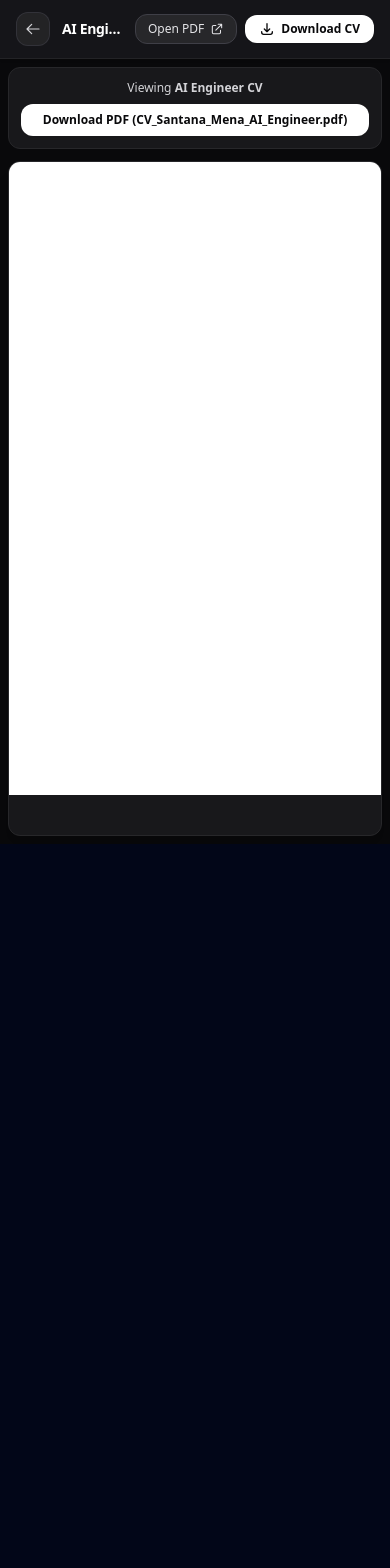
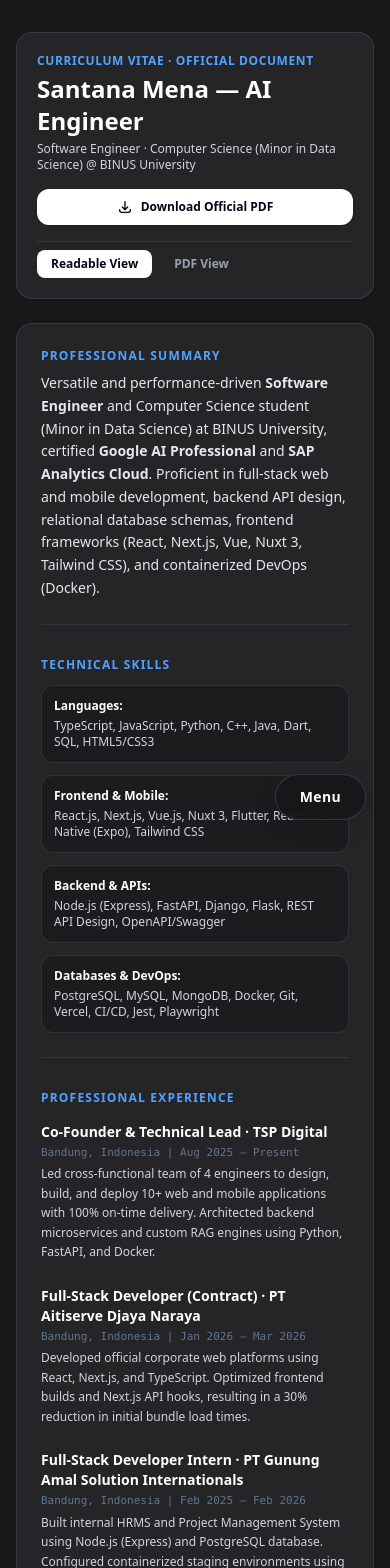
Before and after one commit to santanamnaa/santana-portofolio, a Next.js app: page /ai-engineer in a window 390 px wide. Shown: the top 1568 px of the page. Before the commit the page ends 844 px from the top, so only its background shows below. Built offline with nearby package versions, Linux system fonts and the light colour scheme; a web font is replaced by a local one.

Commit message:
feat: make CV pages 100% mobile-responsive with crisp readable document view & optional PDF tab

```diff
--- a/src/components/DirectPDFView.tsx
+++ b/src/components/DirectPDFView.tsx
@@ -1,7 +1,8 @@
 "use client";
 
-import React from "react";
+import React, { useState } from "react";
 import Link from "next/link";
+import { Navbar } from "./Navbar";
 
 interface DirectPDFViewProps {
   title: string;
@@ -9,91 +10,195 @@ interface DirectPDFViewProps {
 }
 
 export const DirectPDFView = ({ title, pdfFileName }: DirectPDFViewProps) => {
+  const [activeTab, setActiveTab] = useState<"document" | "preview">("document");
   const pdfPath = `/cv/${pdfFileName}`;
 
   return (
-    <div className="min-h-screen bg-zinc-950 text-white flex flex-col font-sans" suppressHydrationWarning>
+    <div className="min-h-screen bg-slate-50 dark:bg-zinc-900 text-slate-900 dark:text-gray-100 transition-colors duration-500 font-sans" suppressHydrationWarning>
+      <Navbar />
 
-      {/* Top Floating Control Bar - Minimalist Monochrome Dark */}
-      <header className="sticky top-0 z-50 bg-zinc-900/90 backdrop-blur-md border-b border-zinc-800/80 px-4 py-3 sm:px-6 flex items-center justify-between gap-3 shadow-sm">
-        <div className="flex items-center gap-3 min-w-0">
-          <Link
-            href="/"
-            className="p-2 rounded-xl bg-zinc-800/80 hover:bg-zinc-700 text-zinc-300 hover:text-white transition-colors text-xs sm:text-sm font-medium flex items-center gap-1.5 shrink-0 border border-zinc-700/60"
-          >
-            <svg className="w-4 h-4" fill="none" stroke="currentColor" viewBox="0 0 24 24">
-              <path strokeLinecap="round" strokeLinejoin="round" strokeWidth={1.8} d="M10 19l-7-7m0 0l7-7m-7 7h18" />
-            </svg>
-            <span className="hidden sm:inline">Home</span>
-          </Link>
+      <main className="py-8 sm:py-12 px-4">
+        <div className="max-w-4xl mx-auto space-y-6">
 
-          <div className="min-w-0">
-            <h1 className="text-sm sm:text-base font-bold text-white tracking-tight truncate font-heading">
-              {title} CV
+          {/* Header Card */}
+          <div className="bg-white dark:bg-zinc-800/90 border border-slate-200/90 dark:border-zinc-700/80 rounded-2xl p-5 sm:p-8 shadow-sm space-y-4">
+            <div className="flex flex-col sm:flex-row sm:items-center justify-between gap-4">
+              <div>
+                <div className="text-xs font-bold text-blue-600 dark:text-blue-400 uppercase tracking-wider mb-1">
+                  Curriculum Vitae &middot; Official Document
+                </div>
+                <h1 className="text-2xl sm:text-3xl font-black text-slate-900 dark:text-white font-heading">
+                  Santana Mena &mdash; {title}
                 </h1>
-            <p className="text-[11px] text-zinc-400 truncate hidden sm:block">
-              Santana Mena &middot; {pdfFileName}
+                <p className="text-xs sm:text-sm text-slate-600 dark:text-gray-300 mt-1">
+                  Software Engineer &middot; Computer Science (Minor in Data Science) @ BINUS University
                 </p>
               </div>
-        </div>
 
-        {/* Action Buttons: Open & Download (Monochrome) */}
-        <div className="flex items-center gap-2 sm:gap-3 shrink-0">
-          <a
-            href={pdfPath}
-            target="_blank"
-            rel="noopener noreferrer"
-            className="px-3 py-1.5 sm:px-4 sm:py-2 rounded-xl bg-zinc-800 hover:bg-zinc-700 text-zinc-200 text-xs sm:text-sm font-medium transition-colors border border-zinc-700 inline-flex items-center gap-1.5"
-          >
-            <span>Open PDF</span>
-            <svg className="w-3.5 h-3.5" fill="none" stroke="currentColor" viewBox="0 0 24 24">
-              <path strokeLinecap="round" strokeLinejoin="round" strokeWidth={1.8} d="M10 6H6a2 2 0 00-2 2v10a2 2 0 002 2h10a2 2 0 002-2v-4M14 4h6m0 0v6m0-6L10 14" />
-            </svg>
-          </a>
-
+              {/* Download Action Button */}
+              <div className="shrink-0 flex items-center gap-2">
                 <a
                   href={pdfPath}
                   download={pdfFileName}
-            className="px-3.5 py-1.5 sm:px-4 sm:py-2 rounded-xl bg-white hover:bg-zinc-200 text-zinc-950 text-xs sm:text-sm font-semibold transition-colors shadow-xs inline-flex items-center gap-1.5 cursor-pointer"
+                  className="w-full sm:w-auto px-5 py-2.5 rounded-xl bg-slate-900 dark:bg-white text-white dark:text-slate-950 font-bold text-xs hover:bg-blue-600 dark:hover:bg-slate-200 transition-all shadow-sm inline-flex items-center justify-center gap-2"
                 >
                   <svg className="w-4 h-4" fill="none" stroke="currentColor" viewBox="0 0 24 24">
                     <path strokeLinecap="round" strokeLinejoin="round" strokeWidth={2} d="M4 16v1a3 3 0 003 3h10a3 3 0 003-3v-1m-4-4l-4 4m0 0l-4-4m4 4V4" />
                   </svg>
-            <span>Download CV</span>
-          </a>
-        </div>
-      </header>
-
-      {/* Main Container */}
-      <main className="flex-1 w-full flex flex-col p-2 sm:p-4 max-w-7xl mx-auto">
-
-        {/* Mobile Action Card */}
-        <div className="block sm:hidden bg-zinc-900 border border-zinc-800 rounded-xl p-3 mb-3 text-center">
-          <p className="text-xs text-zinc-300 mb-2">
-            Viewing <strong>{title} CV</strong>
-          </p>
-          <div className="flex gap-2 justify-center">
-            <a
-              href={pdfPath}
-              download={pdfFileName}
-              className="px-4 py-2 bg-white text-zinc-950 text-xs font-bold rounded-xl shadow-xs w-full text-center"
-            >
-              Download PDF ({pdfFileName})
+                  <span>Download Official PDF</span>
                 </a>
               </div>
             </div>
 
-        {/* Embedded PDF Viewer */}
-        <div className="flex-1 w-full min-h-[75vh] sm:min-h-[85vh] rounded-xl overflow-hidden border border-zinc-800 bg-zinc-900 shadow-xl relative">
+            {/* View Switcher Tabs */}
+            <div className="flex items-center gap-2 pt-2 border-t border-slate-100 dark:border-zinc-700/60">
+              <button
+                onClick={() => setActiveTab("document")}
+                className={`px-3.5 py-1.5 rounded-lg text-xs font-bold transition-colors ${
+                  activeTab === "document"
+                    ? "bg-slate-900 dark:bg-white text-white dark:text-slate-950"
+                    : "text-slate-600 dark:text-gray-400 hover:text-slate-900 dark:hover:text-white"
+                }`}
+              >
+                Readable View
+              </button>
+              <button
+                onClick={() => setActiveTab("preview")}
+                className={`px-3.5 py-1.5 rounded-lg text-xs font-bold transition-colors ${
+                  activeTab === "preview"
+                    ? "bg-slate-900 dark:bg-white text-white dark:text-slate-950"
+                    : "text-slate-600 dark:text-gray-400 hover:text-slate-900 dark:hover:text-white"
+                }`}
+              >
+                PDF View
+              </button>
+            </div>
+          </div>
+
+          {/* Tab 1: Readable Document View (100% Mobile Responsive, Zero Cutoff) */}
+          {activeTab === "document" && (
+            <div className="bg-white dark:bg-zinc-800/90 border border-slate-200/90 dark:border-zinc-700/80 rounded-2xl p-6 sm:p-10 shadow-sm space-y-8">
+
+              {/* Summary Section */}
+              <div className="space-y-2 pb-6 border-b border-slate-100 dark:border-zinc-700/60">
+                <h2 className="text-xs font-extrabold text-blue-600 dark:text-blue-400 uppercase tracking-widest">
+                  Professional Summary
+                </h2>
+                <p className="text-sm text-slate-700 dark:text-gray-200 leading-relaxed font-sans">
+                  Versatile and performance-driven <strong>Software Engineer</strong> and Computer Science student (Minor in Data Science) at BINUS University, certified <strong>Google AI Professional</strong> and <strong>SAP Analytics Cloud</strong>. Proficient in full-stack web and mobile development, backend API design, relational database schemas, frontend frameworks (React, Next.js, Vue, Nuxt 3, Tailwind CSS), and containerized DevOps (Docker).
+                </p>
+              </div>
+
+              {/* Technical Skills */}
+              <div className="space-y-3 pb-6 border-b border-slate-100 dark:border-zinc-700/60">
+                <h2 className="text-xs font-extrabold text-blue-600 dark:text-blue-400 uppercase tracking-widest">
+                  Technical Skills
+                </h2>
+                <div className="grid grid-cols-1 sm:grid-cols-2 gap-3 text-xs">
+                  <div className="bg-slate-50 dark:bg-zinc-900/60 p-3 rounded-xl border border-slate-200/80 dark:border-zinc-700/60">
+                    <span className="font-bold text-slate-900 dark:text-white block mb-1">Languages:</span>
+                    <span className="text-slate-600 dark:text-gray-300">TypeScript, JavaScript, Python, C++, Java, Dart, SQL, HTML5/CSS3</span>
+                  </div>
+                  <div className="bg-slate-50 dark:bg-zinc-900/60 p-3 rounded-xl border border-slate-200/80 dark:border-zinc-700/60">
+                    <span className="font-bold text-slate-900 dark:text-white block mb-1">Frontend & Mobile:</span>
+                    <span className="text-slate-600 dark:text-gray-300">React.js, Next.js, Vue.js, Nuxt 3, Flutter, React Native (Expo), Tailwind CSS</span>
+                  </div>
+                  <div className="bg-slate-50 dark:bg-zinc-900/60 p-3 rounded-xl border border-slate-200/80 dark:border-zinc-700/60">
+                    <span className="font-bold text-slate-900 dark:text-white block mb-1">Backend & APIs:</span>
+                    <span className="text-slate-600 dark:text-gray-300">Node.js (Express), FastAPI, Django, Flask, REST API Design, OpenAPI/Swagger</span>
+                  </div>
+                  <div className="bg-slate-50 dark:bg-zinc-900/60 p-3 rounded-xl border border-slate-200/80 dark:border-zinc-700/60">
+                    <span className="font-bold text-slate-900 dark:text-white block mb-1">Databases & DevOps:</span>
+                    <span className="text-slate-600 dark:text-gray-300">PostgreSQL, MySQL, MongoDB, Docker, Git, Vercel, CI/CD, Jest, Playwright</span>
+                  </div>
+                </div>
+              </div>
+
+              {/* Professional Experience */}
+              <div className="space-y-4 pb-6 border-b border-slate-100 dark:border-zinc-700/60">
+                <h2 className="text-xs font-extrabold text-blue-600 dark:text-blue-400 uppercase tracking-widest">
+                  Professional Experience
+                </h2>
+
+                <div className="space-y-4">
+                  <div className="space-y-1">
+                    <div className="flex flex-col sm:flex-row sm:items-center justify-between text-xs gap-1">
+                      <span className="font-bold text-slate-900 dark:text-white text-sm">Co-Founder & Technical Lead &middot; TSP Digital</span>
+                      <span className="text-slate-500 font-mono text-[11px]">Bandung, Indonesia | Aug 2025 &ndash; Present</span>
+                    </div>
+                    <p className="text-xs text-slate-600 dark:text-gray-300 leading-relaxed">
+                      Led cross-functional team of 4 engineers to design, build, and deploy 10+ web and mobile applications with 100% on-time delivery. Architected backend microservices and custom RAG engines using Python, FastAPI, and Docker.
+                    </p>
+                  </div>
+
+                  <div className="space-y-1 pt-2">
+                    <div className="flex flex-col sm:flex-row sm:items-center justify-between text-xs gap-1">
+                      <span className="font-bold text-slate-900 dark:text-white text-sm">Full-Stack Developer (Contract) &middot; PT Aitiserve Djaya Naraya</span>
+                      <span className="text-slate-500 font-mono text-[11px]">Bandung, Indonesia | Jan 2026 &ndash; Mar 2026</span>
+                    </div>
+                    <p className="text-xs text-slate-600 dark:text-gray-300 leading-relaxed">
+                      Developed official corporate web platforms using React, Next.js, and TypeScript. Optimized frontend builds and Next.js API hooks, resulting in a 30% reduction in initial bundle load times.
+                    </p>
+                  </div>
+
+                  <div className="space-y-1 pt-2">
+                    <div className="flex flex-col sm:flex-row sm:items-center justify-between text-xs gap-1">
+                      <span className="font-bold text-slate-900 dark:text-white text-sm">Full-Stack Developer Intern &middot; PT Gunung Amal Solution Internationals</span>
+                      <span className="text-slate-500 font-mono text-[11px]">Bandung, Indonesia | Feb 2025 &ndash; Feb 2026</span>
+                    </div>
+                    <p className="text-xs text-slate-600 dark:text-gray-300 leading-relaxed">
+                      Built internal HRMS and Project Management System using Node.js (Express) and PostgreSQL database. Configured containerized staging environments using Docker.
+                    </p>
+                  </div>
+                </div>
+              </div>
+
+              {/* Education & Achievements */}
+              <div className="space-y-2">
+                <h2 className="text-xs font-extrabold text-blue-600 dark:text-blue-400 uppercase tracking-widest">
+                  Education & Honors
+                </h2>
+                <div className="text-xs text-slate-700 dark:text-gray-300 space-y-1">
+                  <p className="font-bold text-slate-900 dark:text-white text-sm">BINUS University &mdash; Bachelor of Science in Computer Science (Minor in Data Science)</p>
+                  <p className="text-slate-600 dark:text-gray-400">&bull; BINUS Outstanding Student Award Recipient</p>
+                  <p className="text-slate-600 dark:text-gray-400">&bull; ICPC Asia Jakarta Regional Contest 2024 Competitor</p>
+                  <p className="text-slate-600 dark:text-gray-400">&bull; ICP Chain Fusion Hacker House 2024 Finalist (Bali)</p>
+                  <p className="text-slate-600 dark:text-gray-400">&bull; SAP Analytics Cloud Certified Specialist &middot; Google AI Professional Certificate</p>
+                </div>
+              </div>
+
+            </div>
+          )}
+
+          {/* Tab 2: Embedded PDF View */}
+          {activeTab === "preview" && (
+            <div className="bg-white dark:bg-zinc-800/90 border border-slate-200/90 dark:border-zinc-700/80 rounded-2xl p-2 sm:p-4 shadow-sm overflow-hidden">
+              <div className="w-full h-[650px] sm:h-[800px] rounded-xl overflow-hidden bg-slate-100 dark:bg-zinc-950 border border-slate-200 dark:border-zinc-700">
                 <iframe
-            src={pdfPath}
-            className="w-full h-full min-h-[75vh] sm:min-h-[85vh] border-none"
-            title={`${title} CV PDF`}
+                  src={`${pdfPath}#toolbar=0`}
+                  className="w-full h-full border-none"
+                  title={`${title} CV PDF Preview`}
                 />
               </div>
+            </div>
+          )}
 
+          {/* Bottom Navigation Link */}
+          <div className="text-center pt-4">
+            <Link
+              href="/projects"
+              className="text-xs text-slate-600 dark:text-gray-400 hover:text-blue-600 dark:hover:text-blue-400 font-semibold transition-colors"
+            >
+              &larr; View Featured Engineering Projects
+            </Link>
+          </div>
+
+        </div>
       </main>
 
+      <footer className="py-8 text-center text-xs text-slate-500 dark:text-zinc-500 border-t border-slate-200/80 dark:border-zinc-800">
+        &copy; {new Date().getFullYear()} Santana Mena. Designed with saugi.me template aesthetics.
+      </footer>
     </div>
   );
 };
```
Lines whose indentation alone changed are shown as unchanged.
